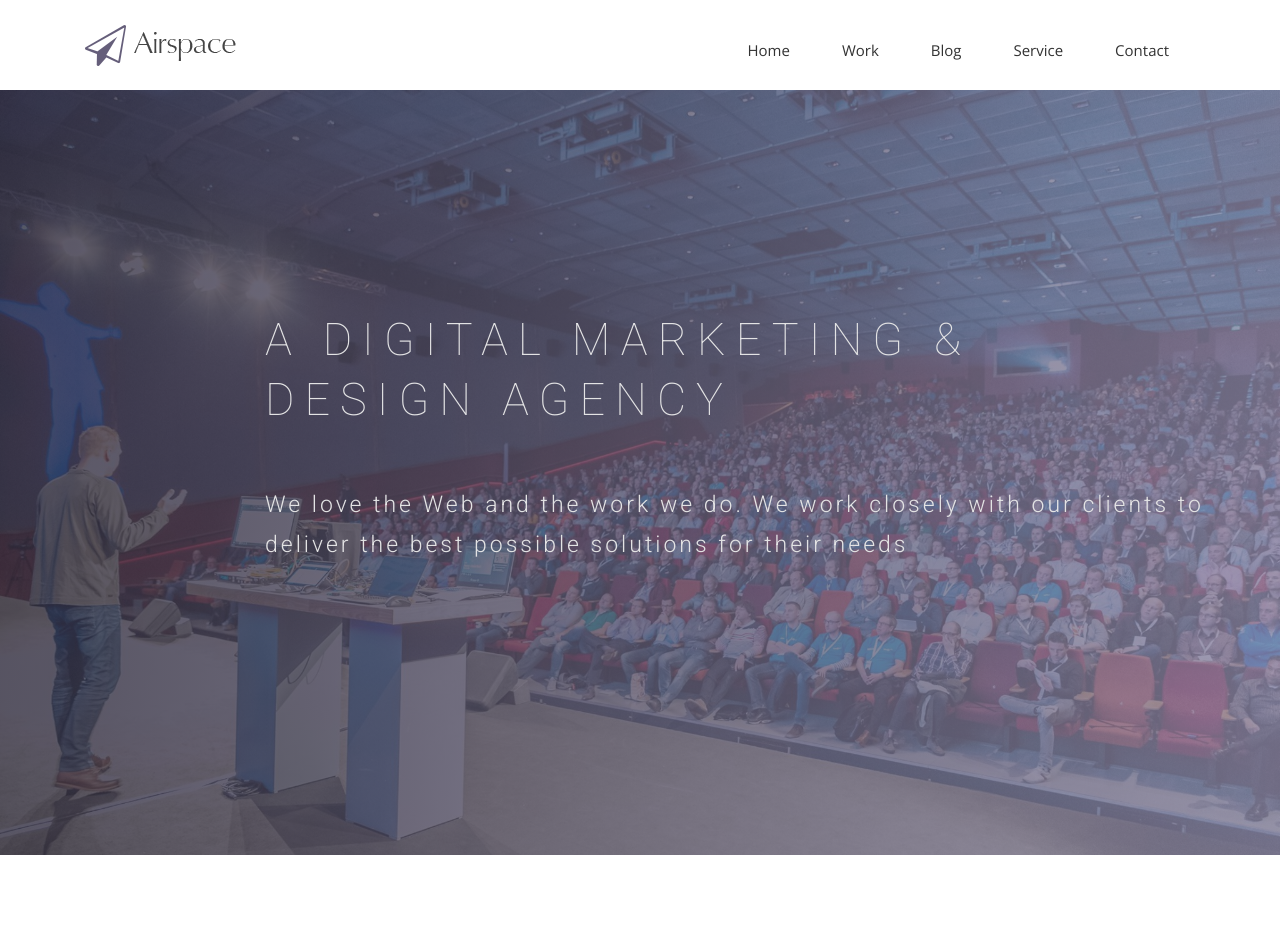
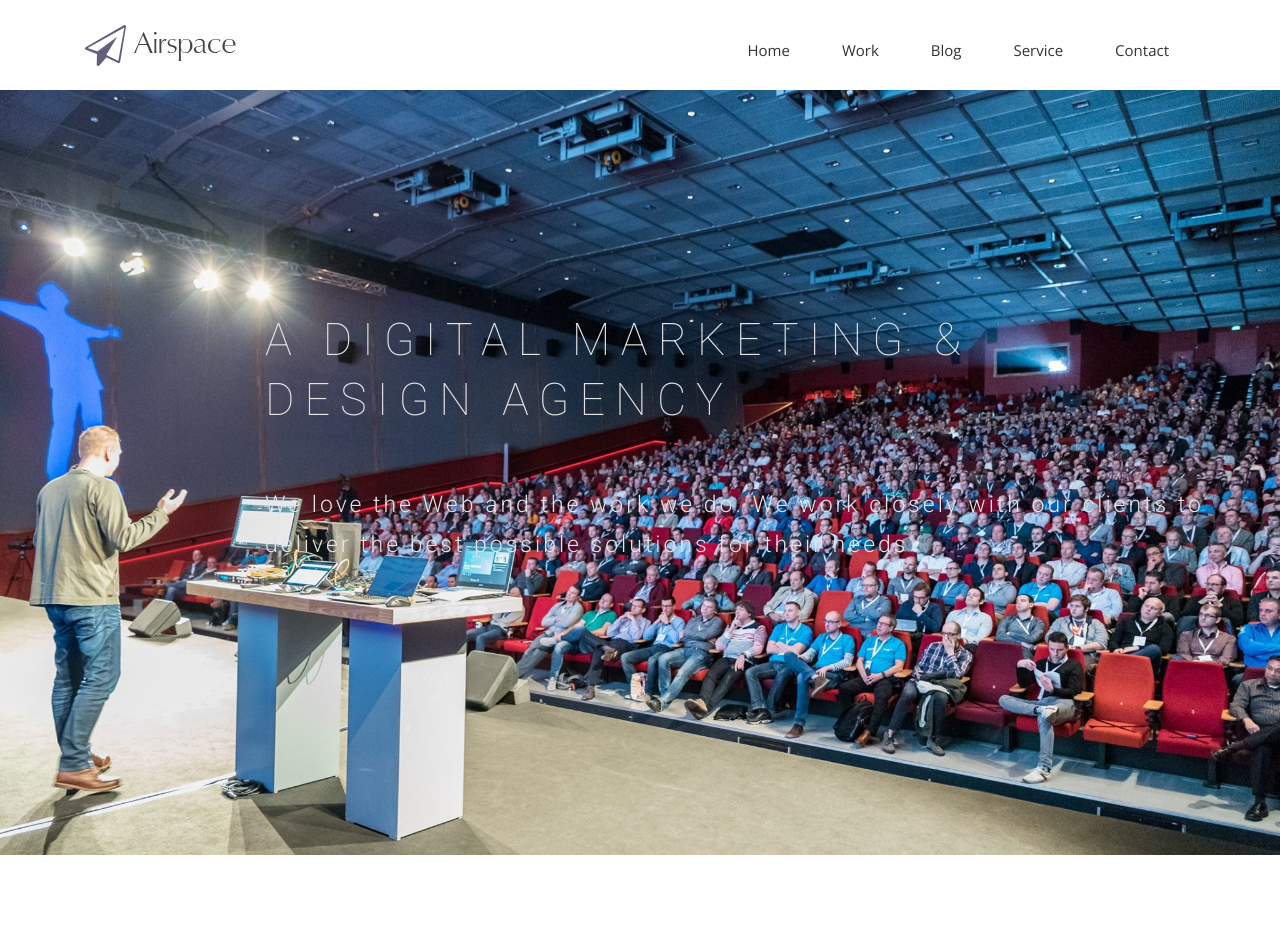
Before and after one commit to marcvaneijk/marcvaneijk.github.io, a Jekyll site: the page built from index.html, in a window 1280 px wide. Shown: the top 952 px of the page. Built offline with Jekyll 4.4.1, drawn with Linux system fonts in a browser that asks for light colours; nearby versions of some CDN libraries; some web fonts are replaced.

Commit message:
gradient

```diff
--- a/css/home.css
+++ b/css/home.css
@@ -113,7 +113,7 @@ font header .navbar-default .navbar-nav li a:hover {
   right: 0;
   width: 100%;
   height: 100%;
-  background: linear-gradient(to left, #8b86a3, #322e40);
+  /*background: linear-gradient(to left, #8b86a3, #322e40);*/
   opacity: 0.8;
 }
 #slider .block {
@@ -614,7 +614,7 @@ font header .navbar-default .navbar-nav li a:hover {
   position: relative;
 }
 #slider-contact:before {
-  /*content: "";*/
+  content: "";
   position: absolute;
   left: 0;
   top: 0;
```
